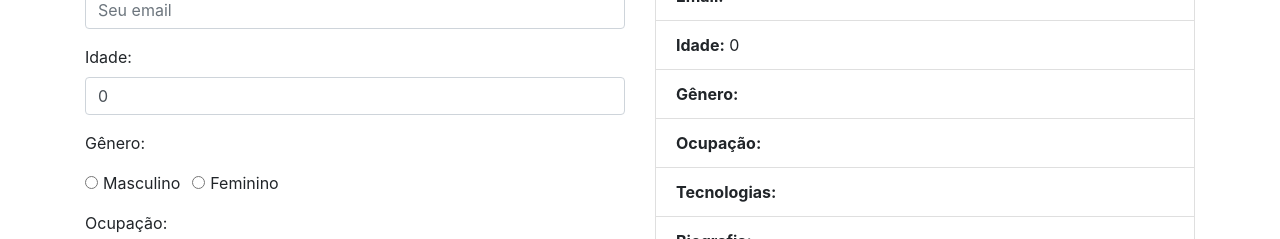
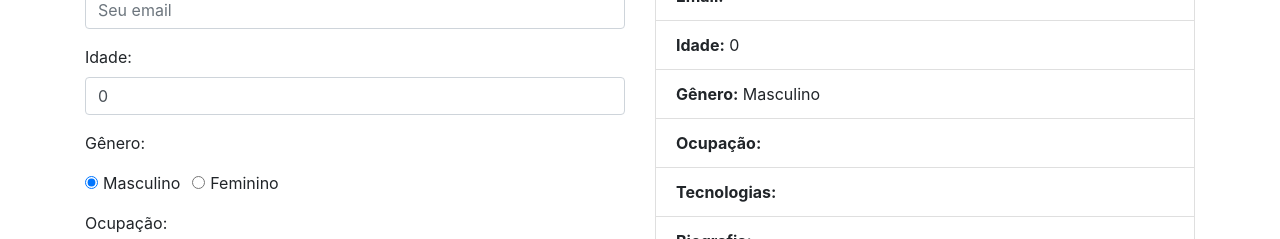
Before and after one commit to taironedias/vue-init, a Vue app in the folder with-docker/code/vue-formularios/: page / in a window 1280 px wide. Shown: the part 450-689 px from the top of the page. Built offline with nearby package versions, Linux system fonts and the light colour scheme.

Commit message:
manipulando radio buttons

```diff
--- a/with-docker/code/vue-formularios/src/App.vue
+++ b/with-docker/code/vue-formularios/src/App.vue
@@ -53,12 +53,20 @@
               <p>Gênero:</p>
 
               <div class="form-check form-check-inline">
-                <input type="radio" class="form-check-input" value="Masculino">
+                <input
+                  type="radio"
+                  class="form-check-input"
+                  value="Masculino"
+                  v-model="dev.genre">
                 <label class="form-check-label">Masculino</label>
               </div>
 
               <div class="form-check form-check-inline">
-                <input type="radio" class="form-check-input" value="Feminino">
+                <input
+                  type="radio"
+                  class="form-check-input"
+                  value="Feminino"
+                  v-model="dev.genre">
                 <label class="form-check-label">Feminino</label>
               </div>
 
@@ -135,7 +143,7 @@
               <li class="list-group-item"><strong>Nome:</strong> {{dev.name}}</li>
               <li class="list-group-item"><strong>Email:</strong>  {{dev.email}}</li>
               <li class="list-group-item"><strong>Idade:</strong> {{dev.age}}</li>
-              <li class="list-group-item"><strong>Gênero:</strong> </li>
+              <li class="list-group-item"><strong>Gênero:</strong> {{dev.genre}}</li>
               <li class="list-group-item"><strong>Ocupação:</strong> </li>
               <li class="list-group-item"><strong>Tecnologias:</strong> </li>
               <li class="list-group-item">
@@ -173,6 +181,7 @@ export default {
         name: '',
         email: '',
         age: 0,
+        genre: 'Masculino',
         bio: 'Sou um dev!'
       }
     }
```
